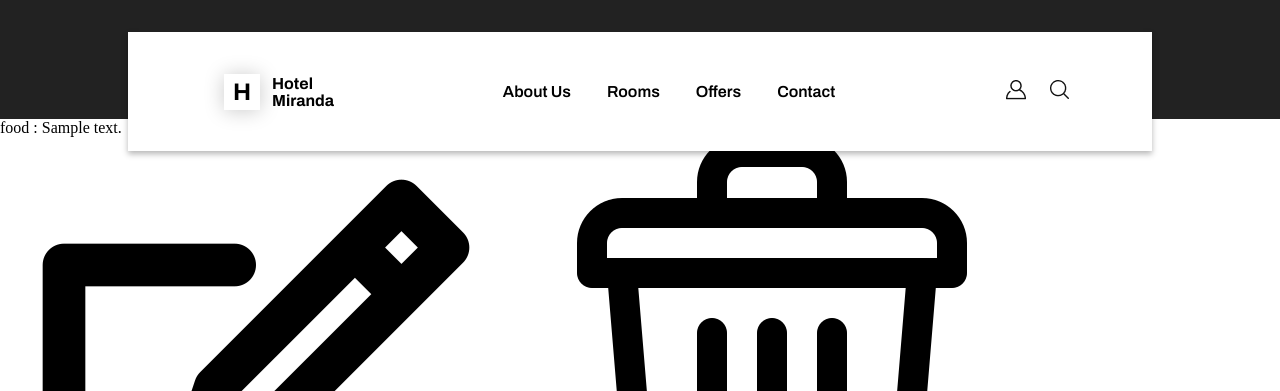
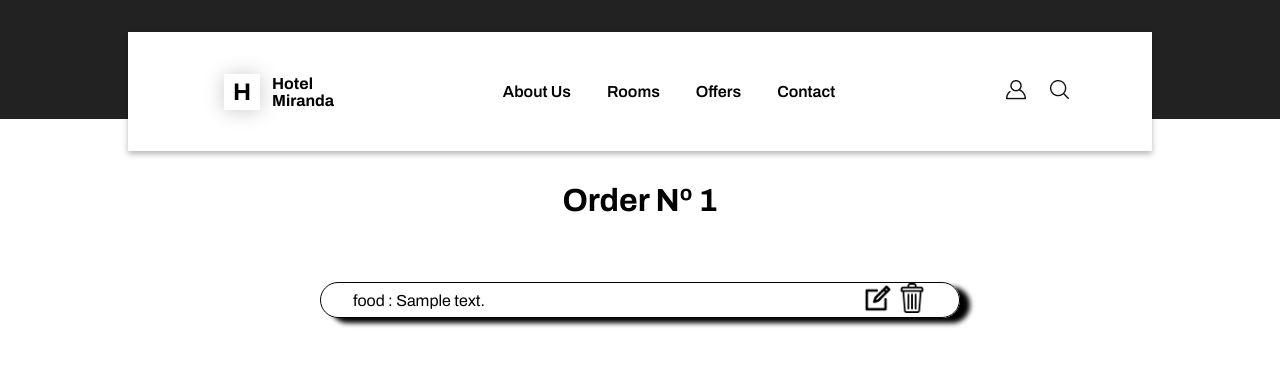
Before and after one commit to mlevitorresv/dashboard-django, a Django app: page /accounts/orders/1 in a window 1280 px wide; the page is wider, and only the part inside the window is pictured. Shown: the top 391 px of that part. Run offline with Django 5.2, Linux system fonts and the light colour scheme; tables that the repository leaves empty hold one stand-in row (values such as "Sample post").

Commit message:
FIX: styles for orderDetails page

```diff
--- a/hotelMiranda/website/static/css/style.css
+++ b/hotelMiranda/website/static/css/style.css
@@ -2244,6 +2244,7 @@ body {
 }
 .main__orders__elements__element__icons__icon {
   width: 30px;
+  cursor: pointer;
 }
 
 .main__remove {
--- a/hotelMiranda/website/static/resources/_ordersElements.scss
+++ b/hotelMiranda/website/static/resources/_ordersElements.scss
@@ -30,6 +30,7 @@
             &__icons{
                 &__icon{
                     width: 30px;
+                    cursor: pointer;
                 }
             }
         }
--- a/hotelMiranda/website/templates/orderDetails.html
+++ b/hotelMiranda/website/templates/orderDetails.html
@@ -4,14 +4,15 @@
 
 {% block content %}
 
-<main>
-        <div>
-            <p>
+<main class="main__orders__elements">
+    <h1 class="main__orders__elements__title">Order Nº {{order.id}}</h1>
+        <div class="main__orders__elements__element">
+            <p class="main__orders__elements__element__description">
                 {{ order.type }} : {{ order.description }}
             </p>
-            <p>
-                <img src="{% static 'media/editIcon.png' %}" alt="edit icon" onclick="window.location.href= `{% url 'editOrder' order_id=order.id%}`">
-                <img src="{% static 'media/trash.png' %}" alt="trash icon" onclick="window.location.href= `{% url 'removeOrder' order_id=order.id%}`">
+            <p class="main__orders__elements__element__icons">
+                <img class="main__orders__elements__element__icons__icon" src="{% static 'media/editIcon.png' %}" alt="edit icon" onclick="window.location.href= `{% url 'editOrder' order_id=order.id%}`">
+                <img class="main__orders__elements__element__icons__icon" src="{% static 'media/trash.png' %}" alt="trash icon" onclick="window.location.href= `{% url 'removeOrder' order_id=order.id%}`">
             </p>
         </div>
 </main>
```
Also changed, not shown: 1 other file.
